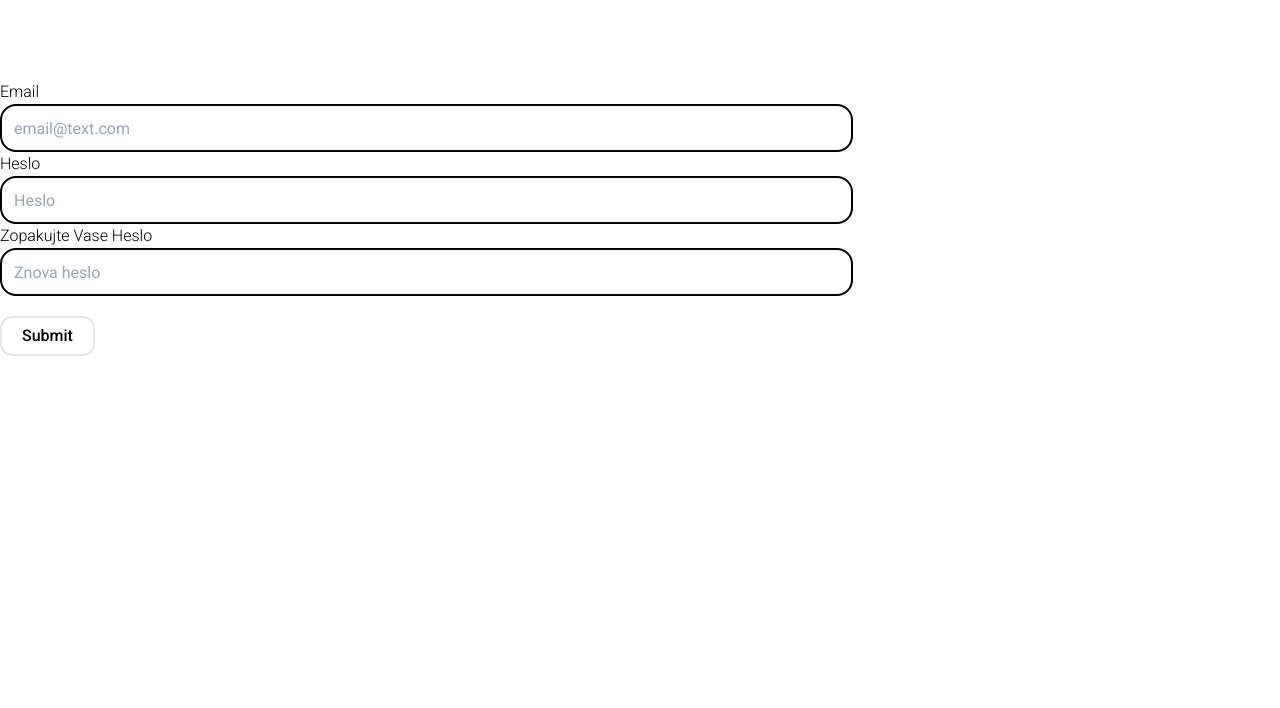
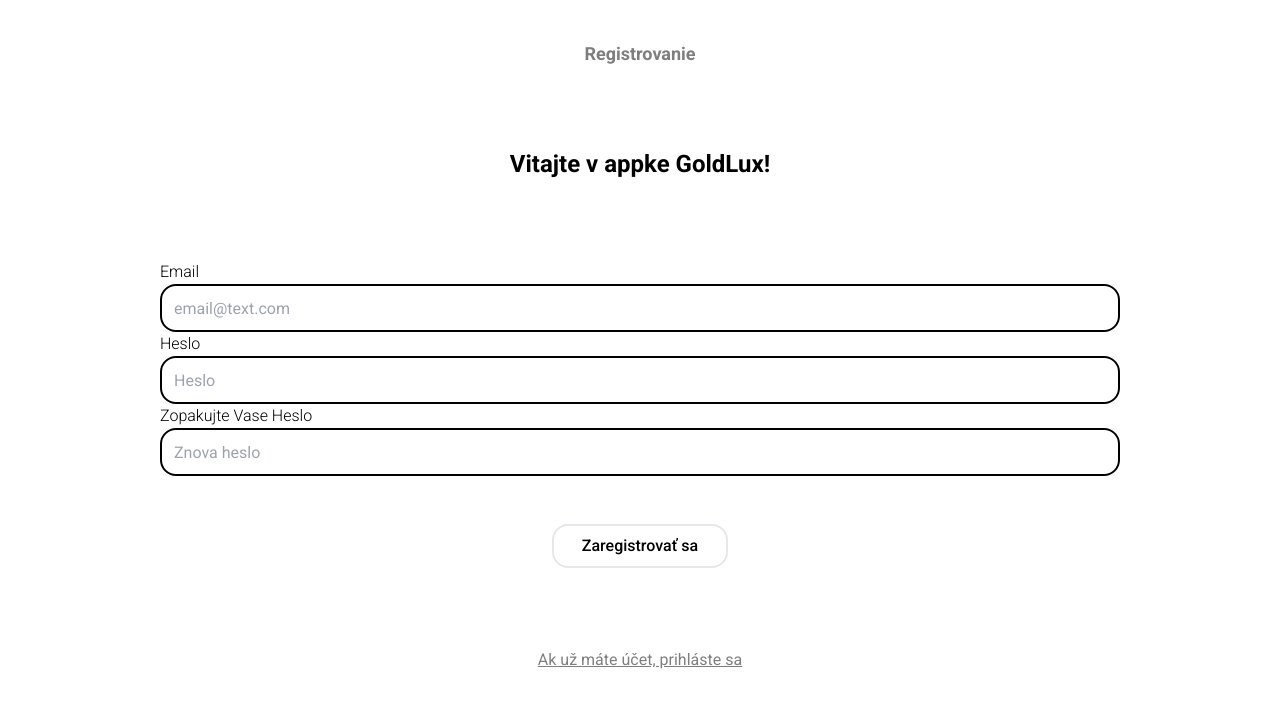
Before and after one commit to GoldLux-sk/goldlux-nextjs, a Next.js app: page /register in a window 1280 px wide. Shown: the top 708 px of the page. Built offline with nearby package versions, Linux system fonts and the light colour scheme.

Commit message:
login a register screen

```diff
--- a/app/login/page.tsx
+++ b/app/login/page.tsx
@@ -30,7 +30,6 @@
 
   }
 
-
   return (
     <div className="h-screen w-full flex flex-col items-center">
       <div className="flex items-center justify-center mt-10">
@@ -41,7 +40,7 @@
         <h1 className="text-2xl font-semibold">Vitajte v appke GoldLux!</h1>
       </div>
 
-      <div className="mt-20 flex flex-col gap-5 w-2/3">
+      <div className="mt-20 flex flex-col gap-5 w-3/4">
         <form action={onSubmit}>
           <div className="flex flex-col">
             <label htmlFor="name" className="font-light">Email</label>
@@ -49,13 +48,15 @@
           </div>
           <div className="flex flex-col">
             <label htmlFor="password" className="font-light">Heslo</label>
-            <input type="password" name="password" placeholder="Heslo" className="border-2 border-black rounded-2xl h-12 px-3" />
+            <input type="password" name="password" placeholder="Heslo" className="border-2 border-black rounded-2xl h-12 px-3"/>
           </div>
-          <input type="submit" className="px-5 h-10 border-2 items-center flex font-medium mt-5 rounded-xl" />
+          <div className="mt-28 flex justify-center">
+            <input type="submit" value="Prihlásiť sa" className="px-5 h-11 w-44 border-2 transition-colors duration-300 hover:border-black cursor-pointer font-medium rounded-2xl" />
+          </div>
         </form>
       </div>
 
-      <Link href="/register" className="mt-20 underline text-blue-600">Registracia</Link>
+      <Link href="/register" className="mt-20 underline opacity-50">Alebo, ak ste nový užívateľ, zaregistrujte sa </Link>
     </div>
   )
 }
--- a/app/register/page.tsx
+++ b/app/register/page.tsx
@@ -1,4 +1,5 @@
 import { redirect } from "next/navigation"
+import Link from "next/link";
 
 export default function Inputs() {
 
@@ -30,7 +31,16 @@
     }
 
     return (
-        <div className="mt-20 flex flex-col gap-5 w-2/3">
+        <div className="h-screen w-full flex flex-col items-center">
+            <div className="flex items-center justify-center mt-10">
+                <h1 className="text-lg font-semibold opacity-50">Registrovanie</h1>
+            </div>
+
+            <div className="mt-20">
+                <h1 className="text-2xl font-semibold">Vitajte v appke GoldLux!</h1>
+            </div>
+
+            <div className="mt-20 flex flex-col gap-5 w-3/4">
                 <form action={Register}>
                     <div className="flex flex-col">
                         <label htmlFor="name" className="font-light">Email</label>
@@ -44,8 +54,13 @@
                         <label htmlFor="passwordRetry" className="font-light">Zopakujte Vase Heslo</label>
                         <input type="password" name="passwordRetry" placeholder="Znova heslo" className="border-2 border-black rounded-2xl h-12 px-3" />
                     </div>
-                <input type="submit" className="px-5 h-10 border-2 items-center flex font-medium mt-5 rounded-xl" />
+                    <div className="mt-12 flex justify-center">
+                        <input type="submit" value="Zaregistrovať sa" className="px-5 h-11 w-44 border-2 transition-colors duration-300 hover:border-black cursor-pointer font-medium rounded-2xl" />
+                    </div>
                 </form>
+            </div>
+
+            <Link href="/login" className="mt-20 underline opacity-50">Ak už máte účet, prihláste sa</Link>
         </div>
     )
 }
```
Lines whose indentation alone changed are shown as unchanged.
